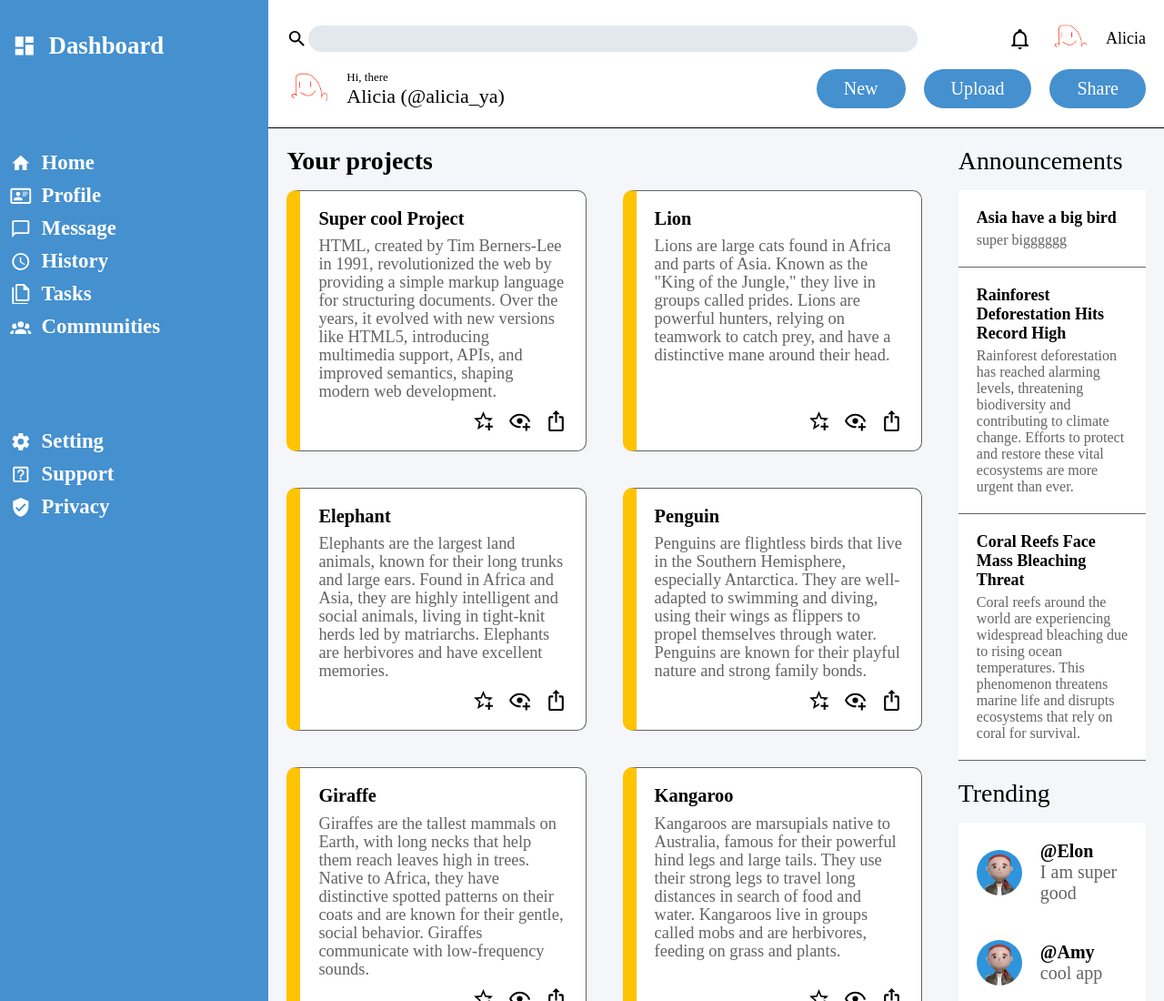
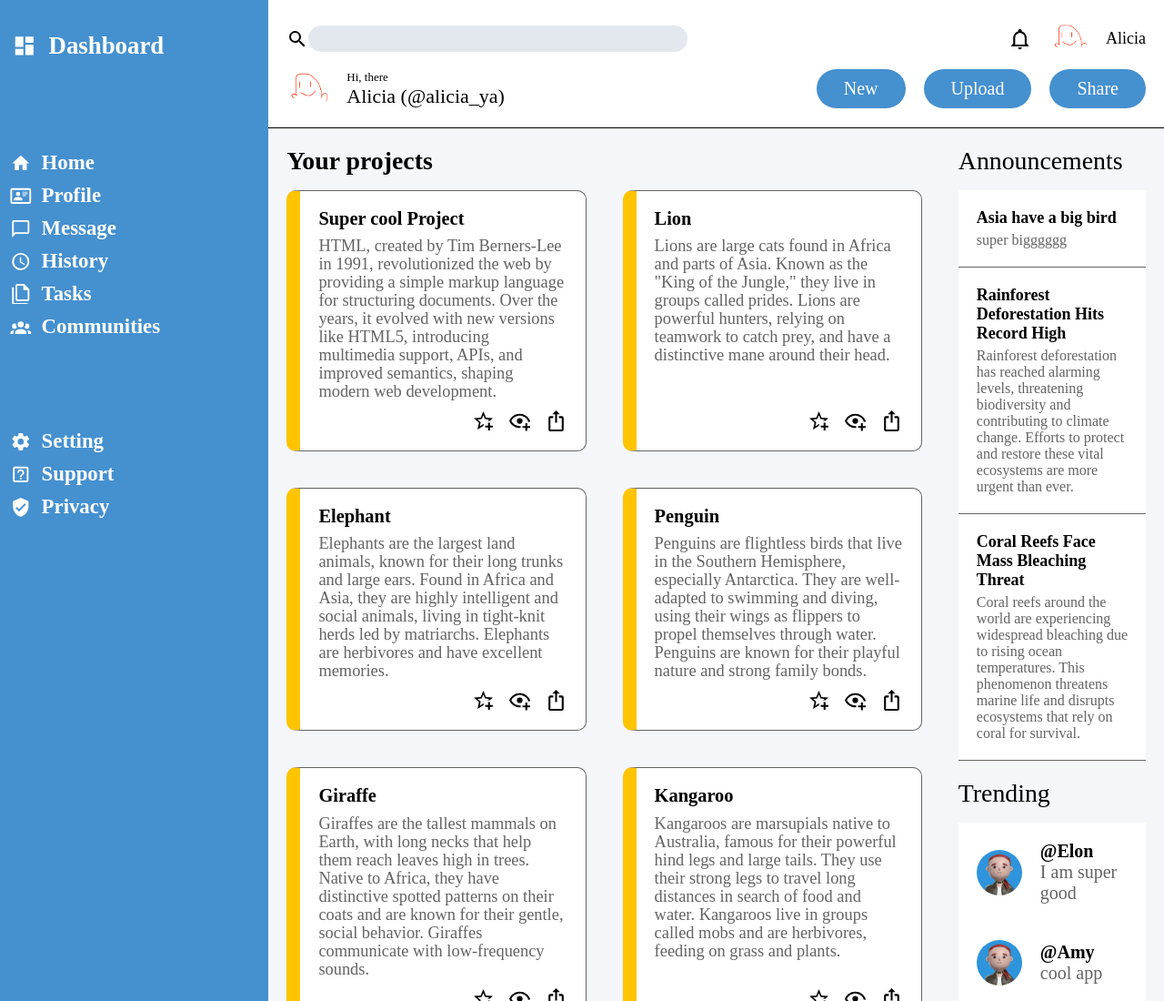
Before and after one commit to JHIH-LEI/admin-dashboard, a plain HTML site: page index.html in a window 1280 px wide. Shown: the top 1100 px of the page at 91% size. Drawn offline with Linux system fonts and the light colour scheme.

Commit message:
refactor: change div elements to semantic landmarks and adjust search box width

```diff
--- a/index.html
+++ b/index.html
@@ -8,7 +8,7 @@
   </head>
   <body>
     <div class="container">
-      <div class="nav">
+      <nav class="nav">
         <div class="nav-header">
           <svg
             fill="white"
@@ -160,10 +160,10 @@
             </a>
           </li>
         </ul>
-      </div>
+      </nav>
 
-      <div class="main">
-        <div class="header">
+      <main class="main">
+        <header class="header">
           <div class="header-first-item">
             <div class="search-container">
               <svg xmlns="http://www.w3.org/2000/svg" viewBox="0 0 24 24">
@@ -201,9 +201,9 @@
               <a href="" class="user-action-button"> Share </a>
             </div>
           </div>
-        </div>
+        </header>
 
-        <div class="project-board">
+        <section class="project-board">
           <h1 class="project-board-header">Your projects</h1>
           <div class="project-board-list">
             <div class="card">
@@ -312,9 +312,9 @@
               </div>
             </div>
           </div>
-        </div>
-        <div class="sidebar">
-          <div class="announcements">
+        </section>
+        <aside class="sidebar">
+          <section class="announcements">
             <p class="sidebar-item-title">Announcements</p>
             <ul class="announcement-list">
               <li class="announcement-item">
@@ -351,8 +351,8 @@
                 </a>
               </li>
             </ul>
-          </div>
-          <div class="trending">
+          </section>
+          <section class="trending">
             <p class="sidebar-item-title">Trending</p>
             <ul class="trending-list">
               <li class="trending-account">
@@ -408,9 +408,9 @@
                 </a>
               </li>
             </ul>
-          </div>
-        </div>
-      </div>
+          </section>
+        </aside>
+      </main>
     </div>
   </body>
 </html>
--- a/style.css
+++ b/style.css
@@ -28,7 +28,7 @@ ul {
   margin: 0px;
 }
 
-.nav {
+nav {
   display: flex;
   flex-direction: column;
   gap: 10rem;
@@ -65,7 +65,7 @@ ul {
   }
 }
 
-.main {
+main {
   display: grid;
   grid-template-rows: 0.5fr 5fr;
   grid-template-columns: 3fr 1fr;
@@ -73,7 +73,7 @@ ul {
     "header header"
     "main sidebar";
 
-  .header {
+  header {
     grid-area: header;
     display: grid;
     grid-template-rows: 1fr 1fr;
@@ -88,12 +88,10 @@ ul {
       gap: 10rem;
 
       .search-container {
-        /* flex: 1; */
         margin-right: auto;
         display: flex;
         align-items: center;
         position: relative;
-        flex: 1;
 
         width: 100%;
         svg {
@@ -101,10 +99,9 @@ ul {
           width: 2.4em;
         }
         input {
-          min-width: 100px;
           appearance: none;
           outline: none;
-          width: 100%;
+          width: 60%;
           height: 100%;
           border: none;
           border-radius: 25px;
```
